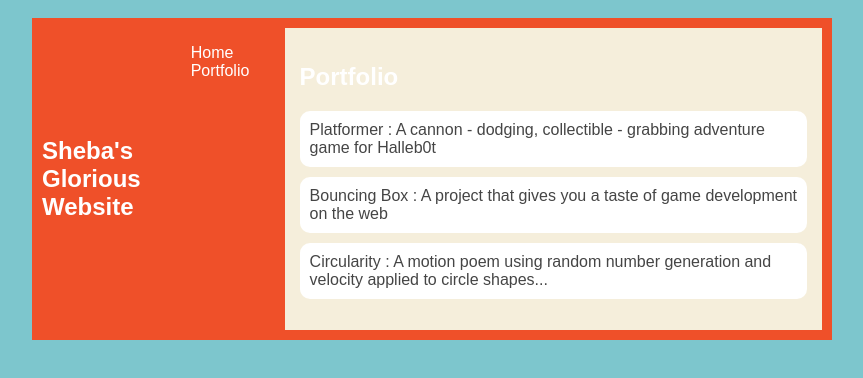
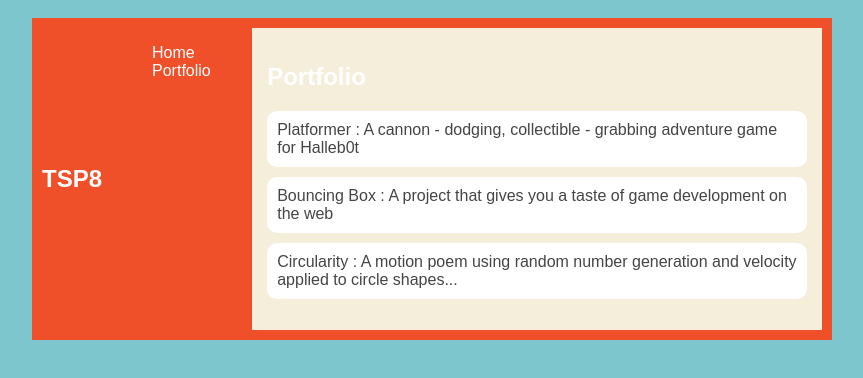
Before and after one commit to tylerserigne/tylerserigne.github.io, a plain HTML site: page portfolio.html in a window 1280 px wide. Shown: the whole page, without its empty margins (208-1071 px from the left). Drawn offline with Linux system fonts and the light colour scheme.

Commit message:
add portfolio.html file

```diff
--- a/portfolio.html
+++ b/portfolio.html
@@ -85,7 +85,7 @@
     <body>
       <div id="all-contents">
         <nav>
-            <h1>Sheba's Glorious Website</h1>
+            <h1>TSP8</h1>
             <ul id="nav-ul">
                 <li class="nav-li">
                   <a class="nav-a" href="index.html">Home</a>
```
